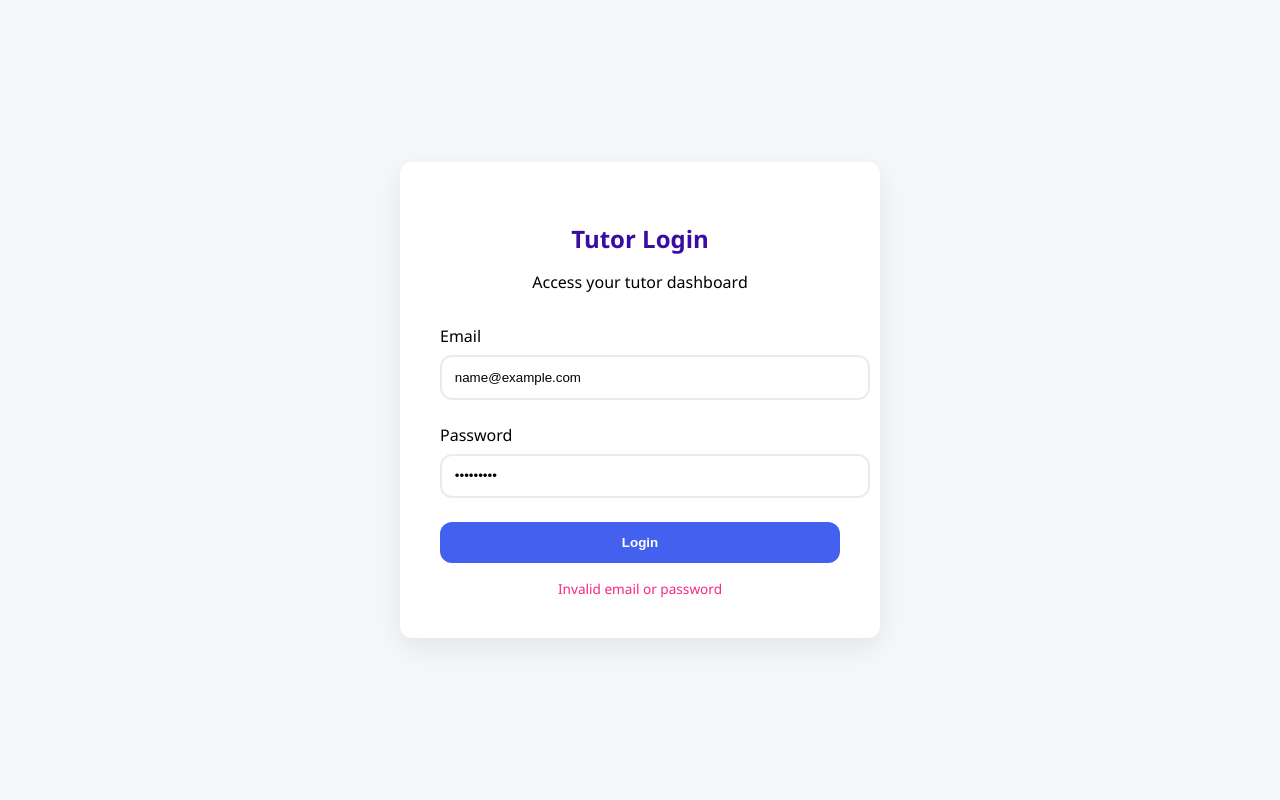
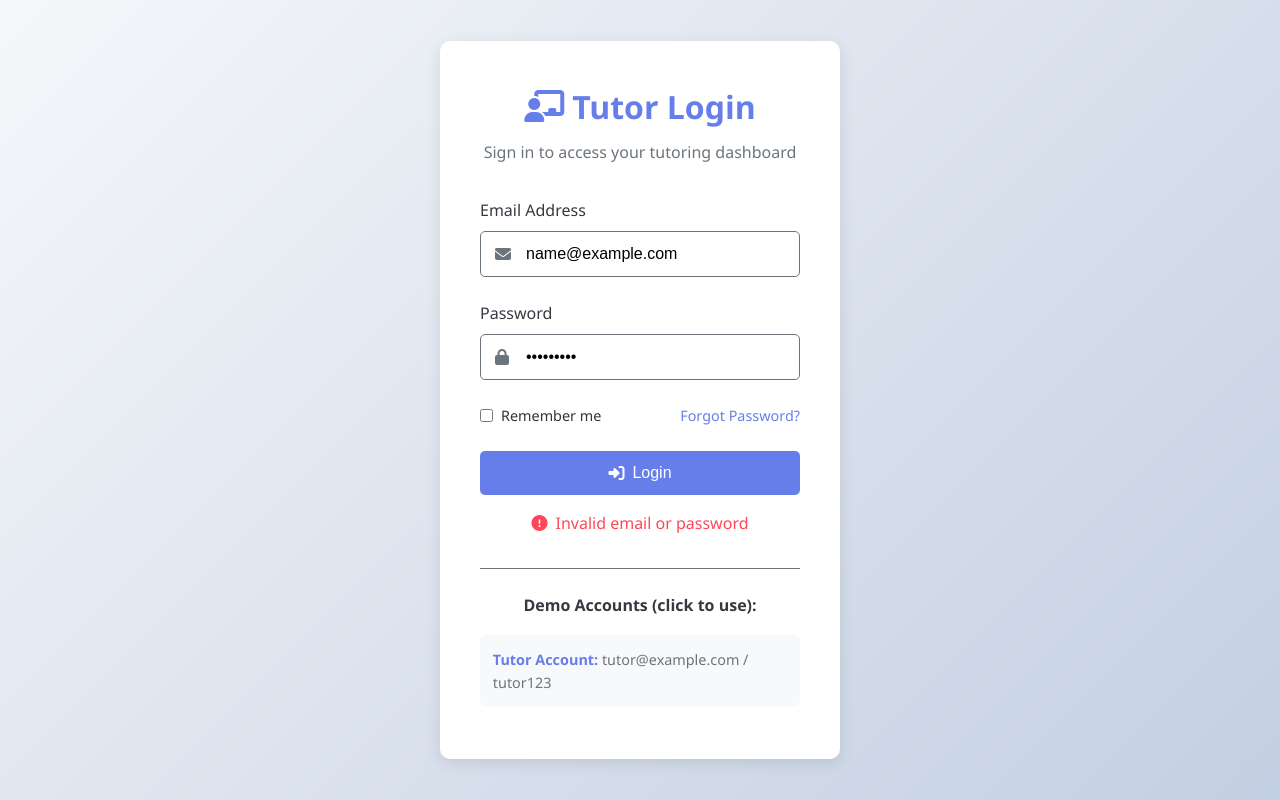
Before and after one commit to PanneerVtr003/Scholar-Sync-frontend, a plain HTML site: page tutor/tutor-login.html in a window 1280 px wide. Both pictures are taken after typing "name@example.com", "Sample123" into the empty fields and a click on the button "Login". Drawn offline with Linux system fonts and the light colour scheme.

Commit message:
Update tutor-login.html

```diff
--- a/tutor/tutor-login.html
+++ b/tutor/tutor-login.html
@@ -3,147 +3,313 @@
 <head>
     <meta charset="UTF-8">
     <meta name="viewport" content="width=device-width, initial-scale=1.0">
-  <title>ScholarSync - Tutor Login</title>
+    <title>Login - Tutor Dashboard</title>
     <link rel="stylesheet" href="https://cdnjs.cloudflare.com/ajax/libs/font-awesome/6.4.0/css/all.min.css">
-
     <style>
         :root {
-      --primary: #4361ee;
-      --secondary: #3a0ca3;
-      --accent: #f72585;
+            --primary: #667eea;
+            --primary-dark: #5a6fd8;
+            --primary-light: #7693f0;
+            --secondary: #764ba2;
+            --danger: #ff4757;
+            --success: #2ed573;
+            --light: #f8f9fa;
+            --dark: #343a40;
             --gray: #6c757d;
-      --light-gray: #e9ecef;
-      --danger: #f72585;
-      --border-radius: 12px;
-      --shadow: 0 10px 30px rgba(0, 0, 0, 0.08);
+            --border-radius: 10px;
+            --box-shadow: 0 4px 15px rgba(0, 0, 0, 0.1);
             --transition: all 0.3s ease;
         }
+
+        * {
+            margin: 0;
+            padding: 0;
+            box-sizing: border-box;
+        }
+
         body {
             font-family: 'Segoe UI', Tahoma, Geneva, Verdana, sans-serif;
-      background: #f5f7fb;
-      margin: 0;
+            background: linear-gradient(135deg, #f5f7fa 0%, #c3cfe2 100%);
+            min-height: 100vh;
             display: flex;
             justify-content: center;
             align-items: center;
-      min-height: 100vh;
+            color: #333;
+            line-height: 1.6;
+            padding: 20px;
         }
-    .form-wrapper {
+
+        .login-container {
             background: white;
+            padding: 2.5rem;
             border-radius: var(--border-radius);
-      box-shadow: var(--shadow);
-      padding: 2.5rem;
+            box-shadow: var(--box-shadow);
             width: 100%;
             max-width: 400px;
+            text-align: center;
         }
-    .form-header {
-      text-align: center;
+
+        .login-container h1 {
+            color: var(--primary);
+            margin-bottom: 0.5rem;
+            display: flex;
+            align-items: center;
+            justify-content: center;
+            gap: 0.5rem;
+        }
+
+        .login-container p {
+            color: var(--gray);
             margin-bottom: 2rem;
         }
-    .form-header h2 {
-      color: var(--secondary);
-      margin-bottom: 0.5rem;
-    }
+
         .form-group {
             margin-bottom: 1.5rem;
+            text-align: left;
         }
+
         .form-group label {
             display: block;
             margin-bottom: 0.5rem;
+            font-weight: 500;
+            color: var(--dark);
         }
-    .form-group input {
+
+        .input-with-icon {
+            position: relative;
+        }
+
+        .input-with-icon i {
+            position: absolute;
+            left: 15px;
+            top: 50%;
+            transform: translateY(-50%);
+            color: var(--gray);
+        }
+
+        .input-with-icon input {
+            width: 100%;
+            padding: 0.8rem 0.8rem 0.8rem 45px;
+            border: 1px solid var(--gray);
+            border-radius: 5px;
+            font-size: 1rem;
+            transition: var(--transition);
+        }
+
+        .input-with-icon input:focus {
+            border-color: var(--primary);
+            outline: none;
+            box-shadow: 0 0 0 3px rgba(102, 126, 234, 0.2);
+        }
+
+        .remember-forgot {
+            display: flex;
+            justify-content: space-between;
+            align-items: center;
+            margin-bottom: 1.5rem;
+            font-size: 0.9rem;
+        }
+
+        .remember {
+            display: flex;
+            align-items: center;
+            gap: 0.5rem;
+        }
+
+        .forgot-password {
+            color: var(--primary);
+            text-decoration: none;
+        }
+
+        .forgot-password:hover {
+            text-decoration: underline;
+        }
+
+        .login-btn {
             width: 100%;
             padding: 0.8rem;
-      border: 2px solid var(--light-gray);
-      border-radius: var(--border-radius);
-    }
-    .btn {
-      width: 100%;
-      padding: 0.8rem;
-      border: none;
-      border-radius: var(--border-radius);
             background: var(--primary);
             color: white;
-      font-weight: bold;
+            border: none;
+            border-radius: 5px;
+            font-size: 1rem;
+            cursor: pointer;
+            transition: var(--transition);
+            display: flex;
+            justify-content: center;
+            align-items: center;
+            gap: 0.5rem;
+        }
+
+        .login-btn:hover {
+            background: var(--primary-dark);
+            transform: translateY(-2px);
+        }
+
+        .login-error {
+            color: var(--danger);
+            text-align: center;
+            margin-top: 1rem;
+            display: none;
+            align-items: center;
+            justify-content: center;
+            gap: 0.5rem;
+        }
+
+        .demo-accounts {
+            margin-top: 2rem;
+            padding-top: 1.5rem;
+            border-top: 1px solid var(--gray);
+        }
+
+        .demo-accounts h3 {
+            margin-bottom: 1rem;
+            color: var(--dark);
+            font-size: 1rem;
+        }
+
+        .demo-account {
+            background: #f8f9fa;
+            padding: 0.8rem;
+            border-radius: 5px;
+            margin-bottom: 0.8rem;
+            text-align: left;
             cursor: pointer;
             transition: var(--transition);
         }
-    .btn:hover {
-      background: var(--secondary);
+
+        .demo-account:hover {
+            background: #e9ecef;
         }
-    .error-message {
-      color: var(--danger);
-      font-size: 0.85rem;
-      display: none;
-      margin-top: 0.5rem;
+
+        .demo-account p {
+            margin: 0;
+            font-size: 0.9rem;
+        }
+
+        .demo-account .role {
+            font-weight: bold;
+            color: var(--primary);
+        }
+
+        @media (max-width: 480px) {
+            .login-container {
+                padding: 1.5rem;
+            }
+
+            .remember-forgot {
+                flex-direction: column;
+                align-items: flex-start;
+                gap: 0.8rem;
+            }
         }
     </style>
 </head>
 <body>
+    <div class="login-container">
+        <h1><i class="fas fa-chalkboard-teacher"></i> Tutor Login</h1>
+        <p>Sign in to access your tutoring dashboard</p>
 
-  <div class="form-wrapper">
-    <div class="form-header">
-      <h2>Tutor Login</h2>
-      <p>Access your tutor dashboard</p>
-    </div>
         <form id="loginForm">
             <div class="form-group">
-        <label for="loginEmail">Email</label>
-        <input type="email" id="loginEmail" placeholder="Enter your email" required>
-        <div class="error-message" id="loginEmailError">Invalid email</div>
+                <label for="email">Email Address</label>
+                <div class="input-with-icon">
+                    <i class="fas fa-envelope"></i>
+                    <input type="email" id="email" placeholder="Enter your email" required>
                 </div>
+            </div>
+
             <div class="form-group">
-        <label for="loginPassword">Password</label>
-        <input type="password" id="loginPassword" placeholder="Enter your password" required>
-        <div class="error-message" id="loginPasswordError">Please enter password</div>
+                <label for="password">Password</label>
+                <div class="input-with-icon">
+                    <i class="fas fa-lock"></i>
+                    <input type="password" id="password" placeholder="Enter your password" required>
                 </div>
-      <button type="submit" class="btn">Login</button>
-      <div class="error-message" id="loginError" style="text-align:center;margin-top:1rem;"></div>
+            </div>
+
+            <div class="remember-forgot">
+                <div class="remember">
+                    <input type="checkbox" id="remember">
+                    <label for="remember">Remember me</label>
+                </div>
+                <a href="#" class="forgot-password">Forgot Password?</a>
+            </div>
+
+            <button type="submit" class="login-btn">
+                <i class="fas fa-sign-in-alt"></i> Login
+            </button>
+
+            <div id="loginError" class="login-error">
+                <i class="fas fa-exclamation-circle"></i> Invalid email or password
+            </div>
         </form>
+
+        <div class="demo-accounts">
+            <h3>Demo Accounts (click to use):</h3>
+            <div class="demo-account" onclick="fillDemoAccount('tutor@example.com', 'tutor123')">
+                <p><span class="role">Tutor Account:</span> tutor@example.com / tutor123</p>
+            </div>
+
+        </div>
     </div>
 
     <script>
+        document.addEventListener('DOMContentLoaded', function() {
+            // Check if user is already logged in
+            if (localStorage.getItem('isAuthenticated') === 'true') {
+                window.location.href = 'Dashboard.html';
+            }
+
+            // Setup login form handler
             document.getElementById('loginForm').addEventListener('submit', function(e) {
                 e.preventDefault();
+                const email = document.getElementById('email').value;
+                const password = document.getElementById('password').value;
 
-      const email = document.getElementById('loginEmail').value.trim();
-      const password = document.getElementById('loginPassword').value.trim();
-      const emailError = document.getElementById('loginEmailError');
-      const passwordError = document.getElementById('loginPasswordError');
-      const loginError = document.getElementById('loginError');
+                // Simple validation
+                if (validateLogin(email, password)) {
+                    // Store authentication status
+                    localStorage.setItem('isAuthenticated', 'true');
+                    localStorage.setItem('userEmail', email);
 
-      emailError.style.display = "none";
-      passwordError.style.display = "none";
-      loginError.style.display = "none";
+                    // Extract name from email for display
+                    const userName = email.split('@')[0];
+                    localStorage.setItem('userName', userName);
 
-      // Basic validation
-      if (!email) {
-        emailError.style.display = "block";
-        return;
+                    // Redirect to dashboard
+                    window.location.href = 'Dashboard.html';
+                } else {
+                    // Show error message
+                    document.getElementById('loginError').style.display = 'flex';
                 }
-      if (!password) {
-        passwordError.style.display = "block";
-        return;
+            });
+
+            // Clear error when user starts typing
+            document.getElementById('email').addEventListener('input', function() {
+                document.getElementById('loginError').style.display = 'none';
+            });
+
+            document.getElementById('password').addEventListener('input', function() {
+                document.getElementById('loginError').style.display = 'none';
+            });
+        });
+
+        function validateLogin(email, password) {
+            // Simple validation logic (in a real app, this would be a server request)
+            const validAccounts = [
+                { email: 'tutor@example.com', password: 'tutor123' }
+            ];
+
+            return validAccounts.some(account =>
+                account.email === email && account.password === password
+            );
         }
 
-      // Dummy account (replace with API check later)
-      const validAccounts = [
-        { email: "tutor@example.com", password: "tutor123" }
-      ];
-
-      const isValid = validAccounts.some(
-        acc => acc.email === email && acc.password === password
-      );
-
-      if (isValid) {
-        // ✅ Redirect to dashboard
-        window.location.href = "/tutor/dashboard/Dashboard.html";
- // make sure Dashboard.html is in same folder
-      } else {
-        loginError.textContent = "Invalid email or password";
-        loginError.style.display = "block";
+        function fillDemoAccount(email, password) {
+            document.getElementById('email').value = email;
+            document.getElementById('password').value = password;
+            document.getElementById('loginError').style.display = 'none';
         }
-    });
     </script>
-
 </body>
 </html>
```
Lines whose indentation alone changed are shown as unchanged.
